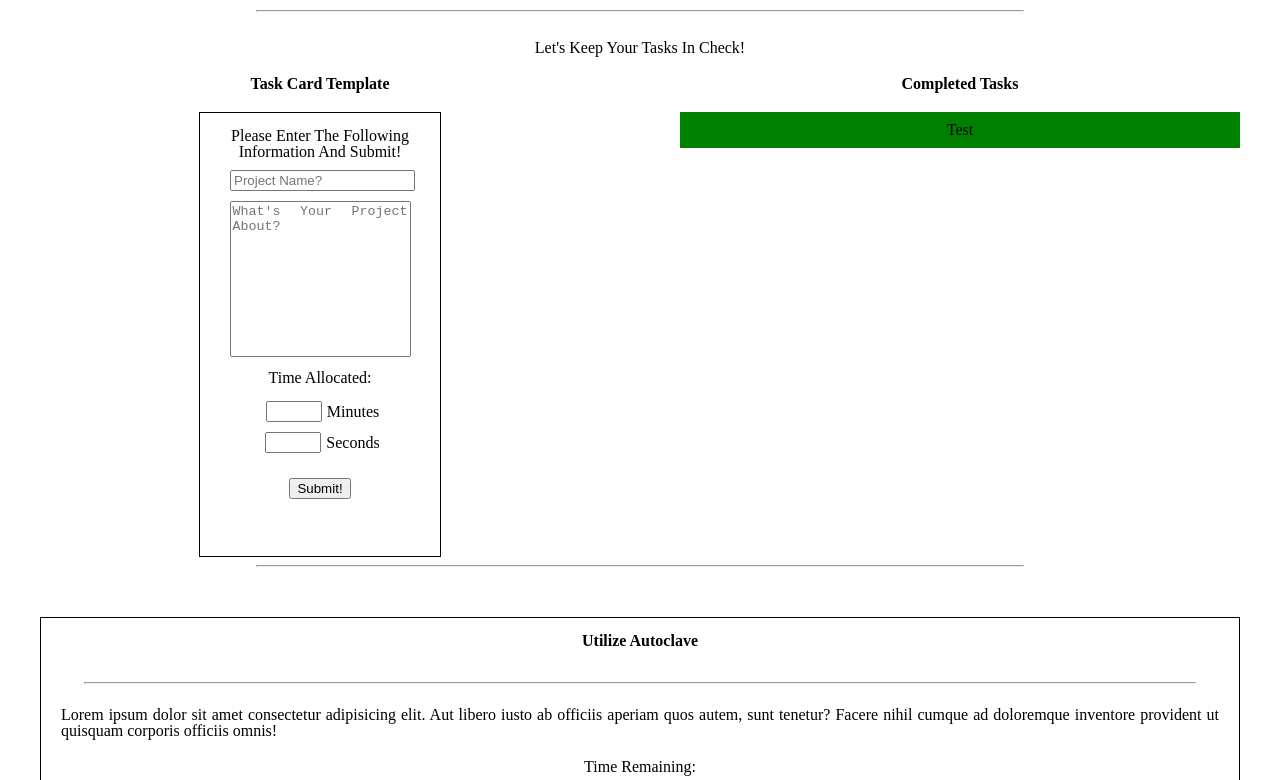
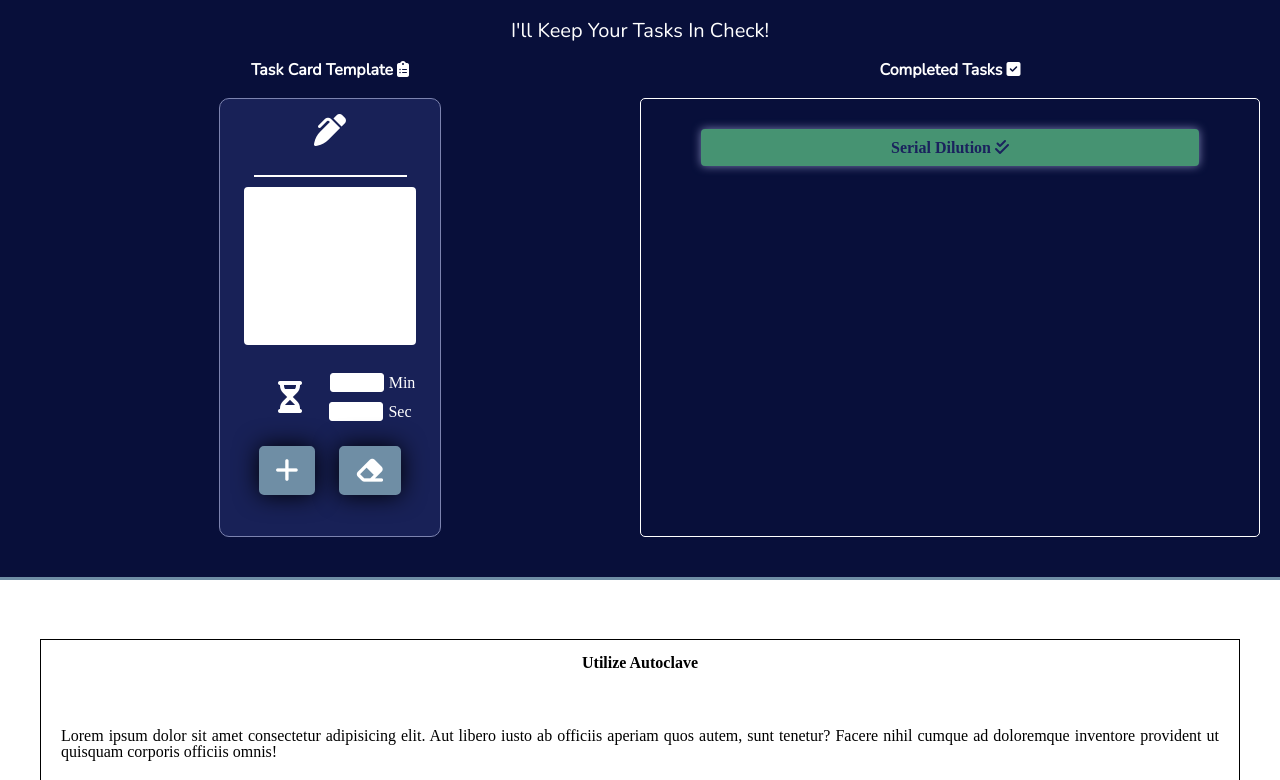
Before and after one commit to Haz-git/Virtual_Lab_Assistant, a plain HTML site: page index.html in a window 1280 px wide. Shown: the part 78-858 px from the top of the page. Drawn offline with nearby package versions, Linux system fonts and the light colour scheme.

Commit message:
Added Styling And Form Reset Button

```diff
--- a/index.html
+++ b/index.html
@@ -3,56 +3,69 @@
 <head>
     <meta charset="UTF-8">
     <meta name="viewport" content="width=device-width, initial-scale=1.0">
+    <script src="https://kit.fontawesome.com/4194a93c4e.js" crossorigin="anonymous"></script>
+    <link href="https://fonts.googleapis.com/css2?family=Nunito:wght@300&display=swap" rel="stylesheet">
     <link rel="stylesheet" href="reset.css">
     <link rel="stylesheet" href="style.css">
     <title>Virtual Lab Assistant</title>
 </head>
 <body>
     <div class="header-container">
-        <h1>Virtual Lab Assistant</h1>
+        <h1>
+            <i class="fas fa-vial"></i>
+            Virtual Lab Assistant
+            <i class="fas fa-bacteria"></i>
+        </h1>
+        <hr>
+        <div class="subheading-container">
+            <h2>I'll Keep Your Tasks In Check!</h2>
+        </div>
     </div>
-    <hr>
-    <div class="subheading-container">Let's Keep Your Tasks In Check!</div>
     <div class="subheading-extended">
-        <h2>Task Card Template</h2>
-        <h2>Completed Tasks</h2>
+        <div class="task-card-template-container">
+            <h2>Task Card Template <i class="fas fa-clipboard-list"></i></h2>
+        </div>
+        <div class="completed-task-container">
+            <h2>Completed Tasks <i class="fas fa-check-square"></i></h2>
+        </div>
     </div>
     <div class="template-container">
         <div class="note-card-container">
-            <form id="userForm" class="note-card">
+            <form id="userForm" class="note-card" autocomplete="off">
                 <div class="inst-container">
-                    <h2>Please Enter The Following Information And Submit!</h2>
+                    <i class="fas fa-pen-alt fa-2x"></i>
                 </div>
                 <div class="procedure-container">
-                    <input type="text" id="userProjName" placeholder="Project Name?">
+                    <input type="text" id="userProjName" placeholder="">
                 </div>
                 <div class="description-container">
-                    <textarea name="desc" class="desc-box" id="desc-box" cols="20" rows="10" placeholder="What's Your Project About?"></textarea>
+                    <textarea name="desc" class="desc-box" id="desc-box" cols="20" rows="10" placeholder=""></textarea>
                 </div>
                 <div class="allocated-time">
-                    <p>Time Allocated:</p>
+                    <i class="fas fa-hourglass-half fa-2x"></i>
                     <div class="time-box">
                         <div class="minute-container">
                             <input type="number" id="minutes" name="minutes" min="0" max="60" size="2">
-                            <h3>Minutes</h3>
+                            <h3>Min</h3>
                         </div>
                         <div class="seconds-container">
                             <input type="number" id="seconds" name="seconds" min="0" max="59" maxlength="2">
-                            <h3>Seconds</h3>
+                            <h3>Sec</h3>
                         </div>
                     </div>
                 </div>
                 <div class="submit">
-                    <button type="submit" id="userSubmitButton">Submit!</button>
+                    <button type="submit" id="userSubmitButton"><i class="fas fa-plus fa-2x"></i></button>
+                    <button type="reset" id="userResetButton"><i class="fas fa-eraser fa-2x"></i></button>
                 </div>
                 <div id="errorLabel" class="error-label">
-                    <h3>Please Write In All The Fields!</h3>
+                    <h3>Complete All Fields</h3>
                 </div>
             </form>
         </div>
         <div id="doneTaskContainer" class="completed-tasks-container">
             <div class="indiv-task-container">
-                <h2>Test</h2>
+                <h2>Serial Dilution <i class="fas fa-check-double"></i></h2>
             </div>
         </div>
     </div>
--- a/script.js
+++ b/script.js
@@ -150,8 +150,10 @@ function generateTaskBox() {
         let completeTaskDiv = docCE('div');
         completeTaskDiv.className = 'indiv-task-container';
         let completeTaskText = docCE('h2');
-        completeTaskText.innerHTML = headerTextNode.textContent;
-        console.log(headerTextNode);
+        completeTaskText.innerHTML = headerTextNode.textContent + " ";
+        let checkMarkSym = docCE('i');
+        checkMarkSym.className = 'fas fa-check-double';
+        completeTaskText.appendChild(checkMarkSym);
         completeTaskDiv.appendChild(completeTaskText);
         completeBox.appendChild(completeTaskDiv);
         taskContainer.removeChild(newHeaderBorder);
--- a/style.css
+++ b/style.css
@@ -1,17 +1,33 @@
+.header-container {
+    background-color: rgb(8, 15, 58);
+}
 h1 {
+    color: white;
     text-align: center;
     font-size: 40px;
-    padding: 20px 20px;
+    padding: 10px 10px;
+    font-family: 'Nunito', sans-serif;
 }
 
 hr {
+    background-color: white;
+    color: white;
+    height: 1px;
+    border: none;
     margin-left: 20%;
     margin-right: 20%;
 }
 
 .subheading-container {
+    background-color: rgb(8, 15, 58);
     text-align: center;
     padding: 20px 20px;
+}
+
+.subheading-container h2 {
+    font-family: 'Nunito', sans-serif;
+    color: white;
+    font-size: 20px;
 }
 
 .subheading-extended {
@@ -19,22 +35,36 @@ hr {
     grid-template-columns: 50% 50%;
     text-align: center;
     padding-bottom: 20px;
+    background-color: rgb(8, 15, 58);
+    padding-left: 20px;
+    padding-right: 20px;
 }
 
+
 .subheading-extended h2 {
+    font-family: 'Nunito', sans-serif;
     font-weight: 900;
+    color: white;
 }
+
 
 .template-container {
     display: grid;
     grid-template-columns: 50% 50%;
+    background-color: rgb(8, 15, 58);
+    padding-bottom: 40px;
+    border-bottom: 3px solid rgb(111, 142, 165);
+    padding-left: 20px;
+    padding-right: 20px;
 }
 
 .note-card-container {
-    border: 1px solid black;
+    background-color: rgb(24, 33, 87);
+    border: 1px solid rgb(124, 131, 175);
+    border-radius: 10px;
     padding: 5px 20px;
     text-align: center;
-    width: 200px;
+    width: 180px;
     margin: auto;
 
 }
@@ -43,13 +73,40 @@ hr {
     margin: 10px 10px;
 }
 
+.inst-container .fa-pen-alt {
+    color: white;
+}
+
 .procedure-container {
     margin: 10px 10px;
+}
+
+.procedure-container input {
+    background: transparent;
+    border: none;
+    border-bottom: 2px solid white;
+    height: 17px;
+    font-family: Helvetica, sans-serif;
+    color: white;
+}
+
+.procedure-container input:focus {
+    outline: none;
 }
 
 .description-container {
     margin-top: 10px;
 
+}
+
+.description-container textarea {
+    border-radius: 4px;
+    border: 2px solid white;
+    font-family: Helvetica, sans-serif;
+}
+
+.description-container textarea:focus {
+    outline: none;
 }
 
 .desc-box {
@@ -60,7 +117,17 @@ hr {
 /*Need to resize description box based on browser window, width: auto or 100%?*/
 
 .allocated-time {
+    display: grid;
+    grid-template-columns: 50% 50%;
     margin: 10px 10px;
+}
+
+.allocated-time i {
+    margin: auto;
+}
+
+.allocated-time .fa-hourglass-half {
+    color: white;
 }
 
 .time-box {
@@ -70,39 +137,93 @@ hr {
     text-align: center;
 }
 
+.time-box h3 {
+    color: white;
+}
+
+.time-box input:focus {
+    outline: none;
+}
+
 .minute-container {
     display: flex;
     justify-content: center;
     align-items: center;
 }
 
+.minute-container input {
+    border: 1px solid white;
+    border-radius: 3px;
+}
+
 .seconds-container {
     display: flex;
     justify-content: center;
     align-items: center;
+    padding-right: 4px;
+}
+
+.seconds-container input {
+    border: 1px solid white;
+    border-radius: 3px;
 }
 
 .time-box input {
     margin: 5px 5px;
 }
 
+.submit button {
+    border: 10px solid rgb(111, 142, 165);
+    background-color: rgb(111, 142, 165);
+    border-radius: 5px;
+    color: white;
+    margin-left: 10px;
+    margin-right: 10px;
+    filter: drop-shadow(0 0 0.75rem black);
+    transition-timing-function: ease-in-out;
+
+}
+
+.submit button:focus {
+    outline: none;
+}
+
+.submit button:hover {
+    transform: scale(1.1);
+}
+
 .error-label {
     visibility: hidden;
     display: relative;
     padding: 10px 10px;
-    color: red;
+    color: rgb(219, 49, 49);
 }
 
 .completed-tasks-container {
     text-align: center;
+    border: 1px solid white;
+    border-radius: 5px;
+    padding: 20px 20px;
 }
 
 .indiv-task-container {
     text-align: center;
-    background-color: green;
+    border-radius: 4px;
+    background-color: rgb(70, 147, 114);
     padding: 10px 10px;
     margin-left: 40px;
     margin-right: 40px;
+    margin-bottom: 10px;
+    margin-top: 10px;
+    color: rgb(26, 34, 93);
+    font-weight: 900;
+    transition-timing-function: ease-in-out;
+    transition-duration: .5s;
+    filter: drop-shadow(0 0 0.3rem rgb(123, 129, 177));
+}
+
+.indiv-task-container:hover {
+    transform: scale(1.05);
 }
 
 
```
